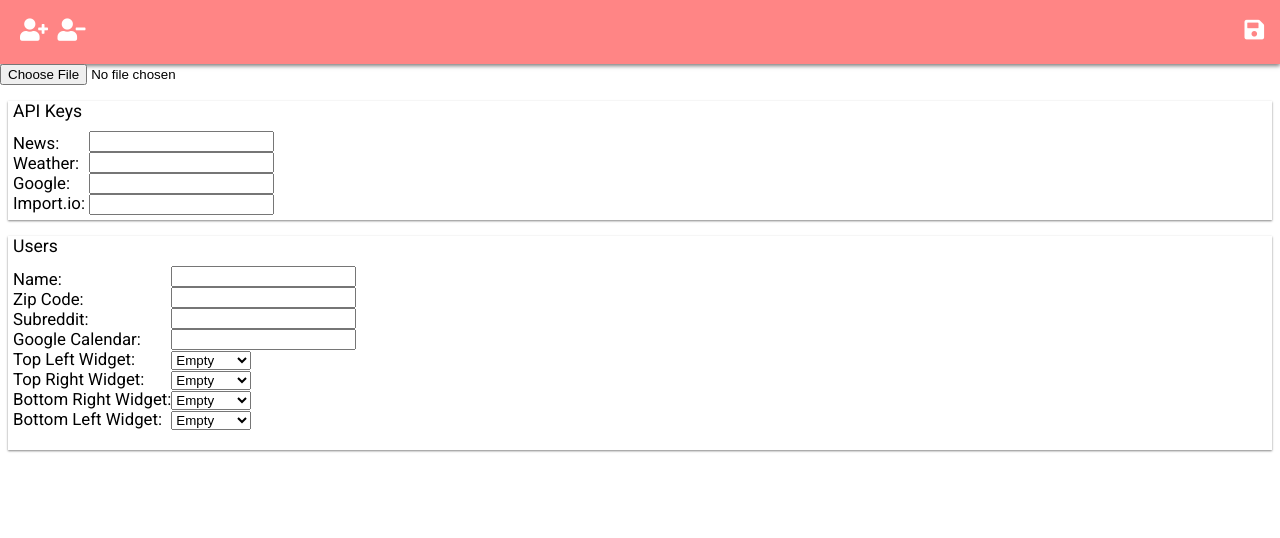
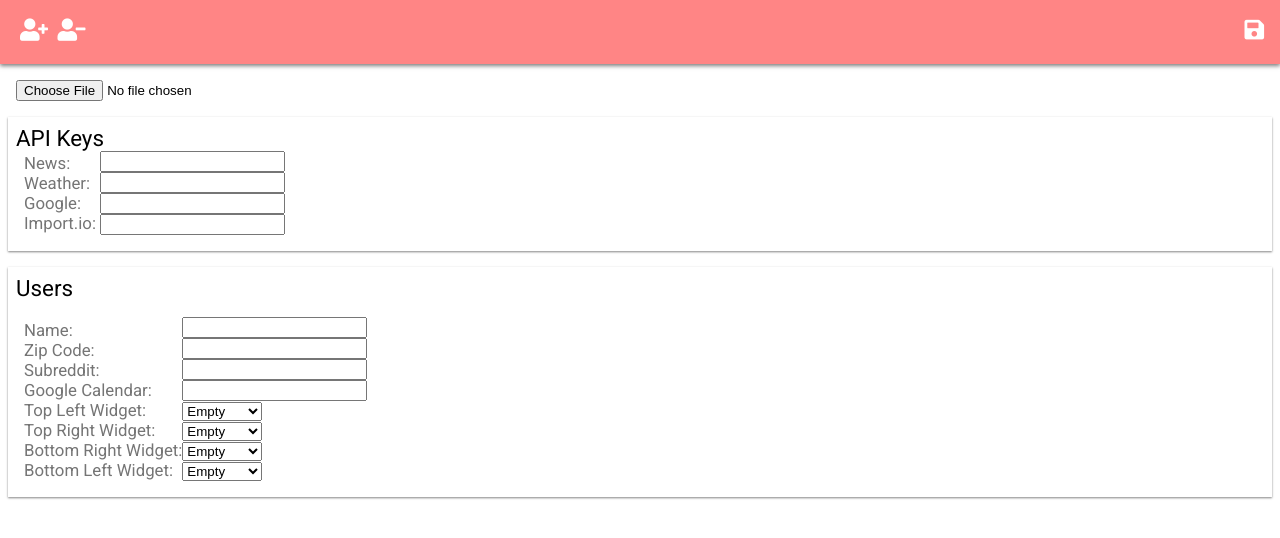
Before and after one commit to kevintrankt/smart-mirror-config, a plain HTML site: page index.html in a window 1280 px wide. Drawn offline with nearby package versions, Linux system fonts and the light colour scheme.

Commit message:
Changed styling

```diff
--- a/styles.css
+++ b/styles.css
@@ -47,17 +47,19 @@ header {
 }
 
 .card-title {
-  margin: 5px;
+  padding: 8px 0 0 8px;
   font-size: 1.1em;
+  font-size: 1.4em;
 }
 
 .inputs {
-  padding: 5px;
+  padding: 0 16px 16px 16px;
 }
 
 .inputs-text {
   display: inline-block;
   font-size: 1.05em;
+  color: #757575;
 }
 .inputs-field {
   display: inline-block;
@@ -76,5 +78,9 @@ header {
 }
 
 .user {
-  padding-bottom: 15px;
+  padding-top: 16px;
 }
+
+#file-input {
+  padding: 16px 0 0 16px;
+}
```
Also changed, not shown: scripts.js (+9 -0 lines).
